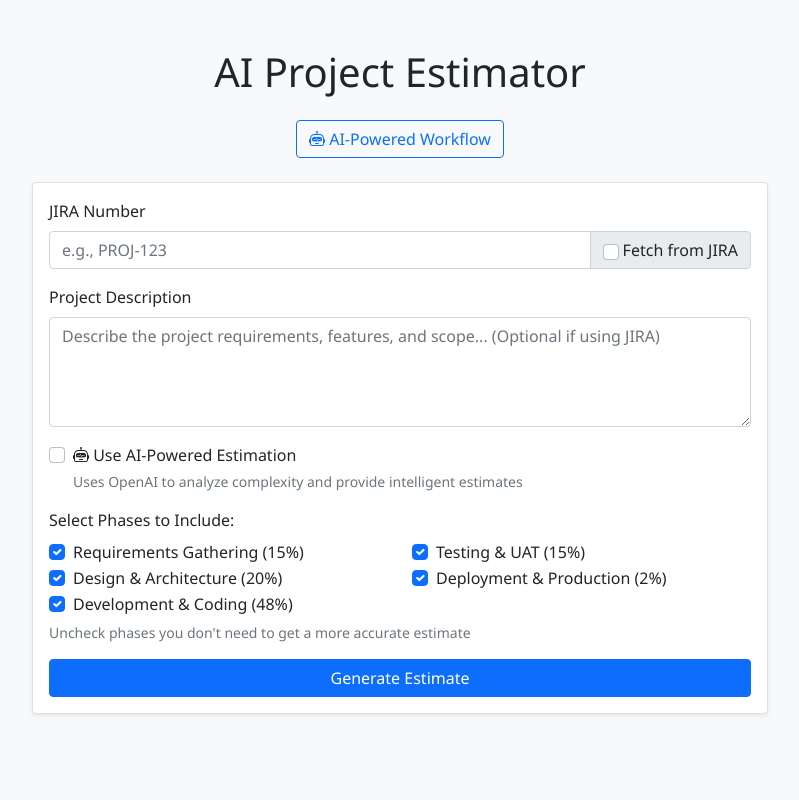
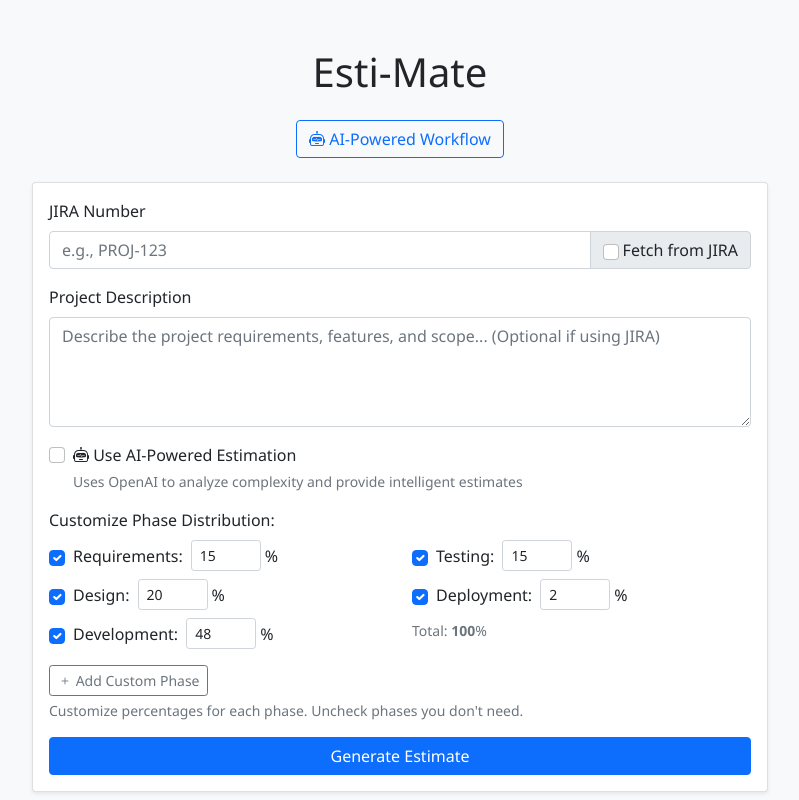
Before and after one commit to rithik1007/Esti-Mate, a Flask app: page / in a window 1280 px wide. Shown: the whole page, without its empty margins (240-1039 px from the left). Run offline with Flask 3, Linux system fonts and the light colour scheme; some libraries are stand-ins or nearby versions.

Commit message:
third commit

```diff
--- a/app.py
+++ b/app.py
@@ -62,13 +62,57 @@ class JiraClient:
             raise Exception(f"JIRA server error ({response.status_code}). Please try again later or contact your JIRA administrator.")
 
         data = response.json()
+
+        # Extract comments
+        comments = []
+        if 'comment' in data['fields'] and data['fields']['comment']['comments']:
+            for comment in data['fields']['comment']['comments']:
+                comments.append({
+                    'author': comment['author']['displayName'],
+                    'body': comment['body'],
+                    'created': comment['created']
+                })
+
+        # Extract labels
+        labels = data['fields'].get('labels', [])
+
+        # Extract linked issues
+        linked_issues = []
+        if 'issuelinks' in data['fields']:
+            for link in data['fields']['issuelinks']:
+                if 'outwardIssue' in link:
+                    linked_issues.append({
+                        'key': link['outwardIssue']['key'],
+                        'summary': link['outwardIssue']['fields']['summary'],
+                        'type': link['type']['outward']
+                    })
+                if 'inwardIssue' in link:
+                    linked_issues.append({
+                        'key': link['inwardIssue']['key'],
+                        'summary': link['inwardIssue']['fields']['summary'],
+                        'type': link['type']['inward']
+                    })
+
+        # Extract fix versions
+        fix_versions = []
+        if 'fixVersions' in data['fields']:
+            for version in data['fields']['fixVersions']:
+                fix_versions.append({
+                    'name': version['name'],
+                    'released': version.get('released', False)
+                })
+
         return {
             'key': data['key'],
             'summary': data['fields']['summary'],
             'description': data['fields'].get('description', ''),
             'issue_type': data['fields']['issuetype']['name'],
             'priority': data['fields'].get('priority', {}).get('name', 'Medium'),
-            'status': data['fields']['status']['name']
+            'status': data['fields']['status']['name'],
+            'comments': comments,
+            'labels': labels,
+            'linked_issues': linked_issues,
+            'fix_versions': fix_versions
         }
 
 jira_client = JiraClient()
@@ -279,6 +323,16 @@ def estimate():
             'deployment': True
         })
 
+        phase_percentages = data.get('phase_percentages', {
+            'requirements': 15,
+            'design': 20,
+            'development': 48,
+            'testing': 15,
+            'deployment': 2
+        })
+
+        custom_phases = data.get('custom_phases', {})
+
         print(f"DEBUG - AI Estimation requested: {use_ai}")
         print(f"DEBUG - Azure API key configured: {bool(os.getenv('AZURE_OPENAI_API_KEY'))}")
 
@@ -287,13 +341,42 @@ def estimate():
             # Use AI estimation
             ai_result = ai_estimator.estimate_with_ai(description, jira_data)
 
-            # Filter phases based on selection
-            filtered_phases = {}
-            total_filtered_hours = 0
-            for phase, hours in ai_result.get('phases', {}).items():
-                if selected_phases.get(phase, True):
-                    filtered_phases[phase] = hours
-                    total_filtered_hours += hours
+            # Check if status filtering should override custom percentages
+            status = jira_data.get('status', '').lower() if jira_data else ''
+            status_override = status in ['qa', 'sit', 'testing', 'ready for testing', 'in testing', 'uat', 'user acceptance testing', 'ready for deployment', 'staging', 'done', 'closed', 'resolved', 'deployed', 'production', 'in progress', 'development', 'coding', 'in development']
+
+            if status_override:
+                print(f"DEBUG - Status '{status}' detected, applying status-based filtering instead of custom percentages")
+                # Apply status filtering to AI result first
+                ai_result = ai_estimator._apply_status_based_filtering(ai_result, jira_data)
+                filtered_phases = ai_result.get('phases', {})
+                total_filtered_hours = ai_result.get('total_hours', 0)
+            else:
+                # Apply custom percentages and filter phases
+                base_total = ai_result.get('total_hours', 80)
+                print(f"DEBUG - AI base total hours: {base_total}")
+                print(f"DEBUG - Phase percentages: {phase_percentages}")
+
+                filtered_phases = {}
+                total_filtered_hours = 0
+
+                # Process standard phases
+                for phase in ['requirements', 'design', 'development', 'testing', 'deployment']:
+                    if selected_phases.get(phase, True):
+                        custom_hours = round(base_total * (phase_percentages.get(phase, 0) / 100), 1)
+                        print(f"DEBUG - {phase}: {phase_percentages.get(phase, 0)}% of {base_total} = {custom_hours} hours")
+                        filtered_phases[phase] = custom_hours
+                        total_filtered_hours += custom_hours
+
+                # Process custom phases
+                for phase_key in custom_phases.keys():
+                    if selected_phases.get(phase_key, True):
+                        custom_hours = round(base_total * (phase_percentages.get(phase_key, 0) / 100), 1)
+                        print(f"DEBUG - {phase_key}: {phase_percentages.get(phase_key, 0)}% of {base_total} = {custom_hours} hours")
+                        filtered_phases[phase_key] = custom_hours
+                        total_filtered_hours += custom_hours
+
+                print(f"DEBUG - Total filtered hours: {total_filtered_hours}")
 
             # Format result to match existing structure
             estimate_result = {
@@ -306,7 +389,8 @@ def estimate():
                 'estimation_method': ai_result.get('estimation_method', 'ai_powered'),
                 'ai_confidence': ai_result.get('confidence', 75),
                 'ai_reasoning': ai_result.get('reasoning', ''),
-                'risk_factors': ai_result.get('risk_factors', [])
+                'risk_factors': ai_result.get('risk_factors', []),
+                'custom_phase_names': custom_phases
             }
 
             if jira_data:
@@ -320,17 +404,29 @@ def estimate():
             # Use rule-based estimation
             estimate_result = estimator.estimate_project(description, jira_number, jira_data)
 
-            # Filter phases based on selection
+            # Apply custom percentages and filter phases
+            base_total = estimate_result['total_hours']
             filtered_phases = {}
             total_filtered_hours = 0
-            for phase, hours in estimate_result['phases'].items():
+
+            # Process standard phases
+            for phase in ['requirements', 'design', 'development', 'testing', 'deployment']:
                 if selected_phases.get(phase, True):
-                    filtered_phases[phase] = hours
-                    total_filtered_hours += hours
+                    custom_hours = round(base_total * (phase_percentages.get(phase, 0) / 100), 1)
+                    filtered_phases[phase] = custom_hours
+                    total_filtered_hours += custom_hours
+
+            # Process custom phases
+            for phase_key in custom_phases.keys():
+                if selected_phases.get(phase_key, True):
+                    custom_hours = round(base_total * (phase_percentages.get(phase_key, 0) / 100), 1)
+                    filtered_phases[phase_key] = custom_hours
+                    total_filtered_hours += custom_hours
 
             estimate_result['phases'] = filtered_phases
             estimate_result['total_hours'] = total_filtered_hours
             estimate_result['estimation_method'] = 'rule_based'
+            estimate_result['custom_phase_names'] = custom_phases
 
         return jsonify(estimate_result)
     except Exception as e:
--- a/static/script.js
+++ b/static/script.js
@@ -11,7 +11,7 @@ document.addEventListener('DOMContentLoaded', function() {
         const useJira = document.getElementById('useJira').checked;
         const useAI = document.getElementById('useAI').checked;
 
-        // Get selected phases
+        // Get selected phases with custom percentages
         const selectedPhases = {
             requirements: document.getElementById('includeRequirements').checked,
             design: document.getElementById('includeDesign').checked,
@@ -19,6 +19,41 @@ document.addEventListener('DOMContentLoaded', function() {
             testing: document.getElementById('includeTesting').checked,
             deployment: document.getElementById('includeDeployment').checked
         };
+
+        const phasePercentages = {
+            requirements: parseInt(document.getElementById('requirementsPercent').value) || 0,
+            design: parseInt(document.getElementById('designPercent').value) || 0,
+            development: parseInt(document.getElementById('developmentPercent').value) || 0,
+            testing: parseInt(document.getElementById('testingPercent').value) || 0,
+            deployment: parseInt(document.getElementById('deploymentPercent').value) || 0
+        };
+
+        // Get custom phases
+        const customPhases = {};
+        const customPhaseRows = document.querySelectorAll('.custom-phase-row');
+        customPhaseRows.forEach((row, index) => {
+            const checkbox = row.querySelector('input[type="checkbox"]');
+            const nameInput = row.querySelector('.custom-phase-name');
+            const percentInput = row.querySelector('.custom-phase-percent');
+
+            if (checkbox.checked && nameInput.value.trim()) {
+                const phaseName = nameInput.value.trim().toLowerCase().replace(/\s+/g, '_');
+                selectedPhases[phaseName] = true;
+                phasePercentages[phaseName] = parseInt(percentInput.value) || 0;
+                customPhases[phaseName] = nameInput.value.trim();
+            }
+        });
+
+        // Validate total percentage doesn't exceed 100%
+        let totalPercent = 0;
+        Object.values(phasePercentages).forEach(percent => {
+            totalPercent += percent;
+        });
+
+        if (totalPercent > 100) {
+            showErrorModal('Validation Error', 'Total phase percentages cannot exceed 100%. Current total: ' + totalPercent + '%');
+            return;
+        }
 
         if (useJira && !jiraNumber.trim()) {
             showErrorModal('Validation Error', 'Please enter a JIRA number when using JIRA fetch.');
@@ -45,7 +80,9 @@ document.addEventListener('DOMContentLoaded', function() {
                     description: description,
                     use_jira: useJira,
                     use_ai: useAI,
-                    selected_phases: selectedPhases
+                    selected_phases: selectedPhases,
+                    phase_percentages: phasePercentages,
+                    custom_phases: customPhases
                 })
             });
 
@@ -65,6 +102,76 @@ document.addEventListener('DOMContentLoaded', function() {
             loading.style.display = 'none';
         }
     });
+
+    // Add real-time percentage calculation
+    const percentInputs = ['requirementsPercent', 'designPercent', 'developmentPercent', 'testingPercent', 'deploymentPercent'];
+
+    percentInputs.forEach(inputId => {
+        document.getElementById(inputId).addEventListener('input', updateTotalPercent);
+    });
+
+    // Add custom phase functionality
+    let customPhaseCounter = 0;
+
+    document.getElementById('addCustomPhase').addEventListener('click', function() {
+        customPhaseCounter++;
+        const customPhasesDiv = document.getElementById('customPhases');
+
+        const phaseDiv = document.createElement('div');
+        phaseDiv.className = 'row mb-2 custom-phase-row';
+        phaseDiv.innerHTML = `
+            <div class="col-md-6">
+                <div class="d-flex align-items-center">
+                    <input class="form-check-input me-2" type="checkbox" id="includeCustom${customPhaseCounter}" checked>
+                    <input type="text" class="form-control form-control-sm me-2 custom-phase-name"
+                           id="customName${customPhaseCounter}" placeholder="Phase name" style="width: 120px;">
+                    <input type="number" class="form-control form-control-sm custom-phase-percent"
+                           id="customPercent${customPhaseCounter}" value="0" min="0" max="100" style="width: 70px;">
+                    <span class="ms-1 me-2">%</span>
+                    <button type="button" class="btn btn-sm btn-outline-danger remove-custom-phase">
+                        <i class="bi bi-trash"></i>
+                    </button>
+                </div>
+            </div>
+        `;
+
+        customPhasesDiv.appendChild(phaseDiv);
+
+        // Add event listeners
+        phaseDiv.querySelector('.custom-phase-percent').addEventListener('input', updateTotalPercent);
+        phaseDiv.querySelector('.remove-custom-phase').addEventListener('click', function() {
+            phaseDiv.remove();
+            updateTotalPercent();
+        });
+
+        updateTotalPercent();
+    });
+
+    function updateTotalPercent() {
+        let total = 0;
+        percentInputs.forEach(inputId => {
+            const value = parseInt(document.getElementById(inputId).value) || 0;
+            total += value;
+        });
+
+        // Add custom phase percentages
+        const customInputs = document.querySelectorAll('.custom-phase-percent');
+        customInputs.forEach(input => {
+            total += parseInt(input.value) || 0;
+        });
+
+        const totalSpan = document.getElementById('totalPercent');
+        totalSpan.textContent = total;
+
+        // Color coding for total
+        if (total === 100) {
+            totalSpan.className = 'fw-bold text-success';
+        } else if (total > 100) {
+            totalSpan.className = 'fw-bold text-danger';
+        } else {
+            totalSpan.className = 'fw-bold text-warning';
+        }
+    }
 });
 
 function getErrorTitle(errorType, statusCode) {
@@ -160,6 +267,11 @@ function displayResults(data) {
         'deployment': 'Deployment & Production'
     };
 
+    // Add custom phase names if available
+    if (data.custom_phase_names) {
+        Object.assign(phaseNames, data.custom_phase_names);
+    }
+
     const phases = [];
     const hours = [];
     const colors = ['#FF6384', '#36A2EB', '#FFCE56', '#4BC0C0', '#9966FF'];
--- a/templates/index.html
+++ b/templates/index.html
@@ -3,7 +3,7 @@
 <head>
     <meta charset="UTF-8">
     <meta name="viewport" content="width=device-width, initial-scale=1.0">
-    <title>AI Project Estimator</title>
+    <title>Esti-Mate</title>
     <link href="https://cdn.jsdelivr.net/npm/bootstrap@5.1.3/dist/css/bootstrap.min.css" rel="stylesheet">
     <link rel="stylesheet" href="https://cdn.jsdelivr.net/npm/bootstrap-icons@1.7.2/font/bootstrap-icons.css">
     <link rel="stylesheet" href="{{ url_for('static', filename='style.css') }}">
@@ -12,7 +12,7 @@
     <div class="container mt-5">
         <div class="row justify-content-center">
             <div class="col-md-8">
-                <h1 class="text-center mb-4">AI Project Estimator</h1>
+                <h1 class="text-center mb-4">Esti-Mate</h1>
 
                 <div class="text-center mb-4">
                     <a href="/ai-workflow" class="btn btn-outline-primary">
@@ -52,44 +52,63 @@
                             </div>
 
                             <div class="mb-3">
-                                <label class="form-label">Select Phases to Include:</label>
+                                <label class="form-label">Customize Phase Distribution:</label>
                                 <div class="row">
                                     <div class="col-md-6">
-                                        <div class="form-check">
-                                            <input class="form-check-input phase-checkbox" type="checkbox" id="includeRequirements" checked>
-                                            <label class="form-check-label" for="includeRequirements">
-                                                Requirements Gathering (15%)
-                                            </label>
+                                        <div class="mb-2">
+                                            <div class="d-flex align-items-center">
+                                                <input class="form-check-input me-2" type="checkbox" id="includeRequirements" checked>
+                                                <label class="form-label me-2 mb-0" for="includeRequirements">Requirements:</label>
+                                                <input type="number" class="form-control form-control-sm" id="requirementsPercent" value="15" min="0" max="100" style="width: 70px;">
+                                                <span class="ms-1">%</span>
+                                            </div>
                                         </div>
-                                        <div class="form-check">
-                                            <input class="form-check-input phase-checkbox" type="checkbox" id="includeDesign" checked>
-                                            <label class="form-check-label" for="includeDesign">
-                                                Design & Architecture (20%)
-                                            </label>
+                                        <div class="mb-2">
+                                            <div class="d-flex align-items-center">
+                                                <input class="form-check-input me-2" type="checkbox" id="includeDesign" checked>
+                                                <label class="form-label me-2 mb-0" for="includeDesign">Design:</label>
+                                                <input type="number" class="form-control form-control-sm" id="designPercent" value="20" min="0" max="100" style="width: 70px;">
+                                                <span class="ms-1">%</span>
+                                            </div>
                                         </div>
-                                        <div class="form-check">
-                                            <input class="form-check-input phase-checkbox" type="checkbox" id="includeDevelopment" checked>
-                                            <label class="form-check-label" for="includeDevelopment">
-                                                Development & Coding (48%)
-                                            </label>
+                                        <div class="mb-2">
+                                            <div class="d-flex align-items-center">
+                                                <input class="form-check-input me-2" type="checkbox" id="includeDevelopment" checked>
+                                                <label class="form-label me-2 mb-0" for="includeDevelopment">Development:</label>
+                                                <input type="number" class="form-control form-control-sm" id="developmentPercent" value="48" min="0" max="100" style="width: 70px;">
+                                                <span class="ms-1">%</span>
+                                            </div>
                                         </div>
                                     </div>
                                     <div class="col-md-6">
-                                        <div class="form-check">
-                                            <input class="form-check-input phase-checkbox" type="checkbox" id="includeTesting" checked>
-                                            <label class="form-check-label" for="includeTesting">
-                                                Testing & UAT (15%)
-                                            </label>
+                                        <div class="mb-2">
+                                            <div class="d-flex align-items-center">
+                                                <input class="form-check-input me-2" type="checkbox" id="includeTesting" checked>
+                                                <label class="form-label me-2 mb-0" for="includeTesting">Testing:</label>
+                                                <input type="number" class="form-control form-control-sm" id="testingPercent" value="15" min="0" max="100" style="width: 70px;">
+                                                <span class="ms-1">%</span>
+                                            </div>
                                         </div>
-                                        <div class="form-check">
-                                            <input class="form-check-input phase-checkbox" type="checkbox" id="includeDeployment" checked>
-                                            <label class="form-check-label" for="includeDeployment">
-                                                Deployment & Production (2%)
-                                            </label>
+                                        <div class="mb-2">
+                                            <div class="d-flex align-items-center">
+                                                <input class="form-check-input me-2" type="checkbox" id="includeDeployment" checked>
+                                                <label class="form-label me-2 mb-0" for="includeDeployment">Deployment:</label>
+                                                <input type="number" class="form-control form-control-sm" id="deploymentPercent" value="2" min="0" max="100" style="width: 70px;">
+                                                <span class="ms-1">%</span>
+                                            </div>
+                                        </div>
+                                        <div class="mt-2">
+                                            <small class="text-muted">Total: <span id="totalPercent" class="fw-bold">100</span>%</small>
                                         </div>
                                     </div>
                                 </div>
-                                <div class="form-text">Uncheck phases you don't need to get a more accurate estimate</div>
+                                <div id="customPhases"></div>
+                                <div class="mt-2">
+                                    <button type="button" id="addCustomPhase" class="btn btn-sm btn-outline-secondary">
+                                        <i class="bi bi-plus"></i> Add Custom Phase
+                                    </button>
+                                </div>
+                                <div class="form-text">Customize percentages for each phase. Uncheck phases you don't need.</div>
                             </div>
 
                             <button type="submit" class="btn btn-primary w-100">Generate Estimate</button>
```
Also changed, not shown: ai_modules/ai_estimator.py (+74 -0 lines).
